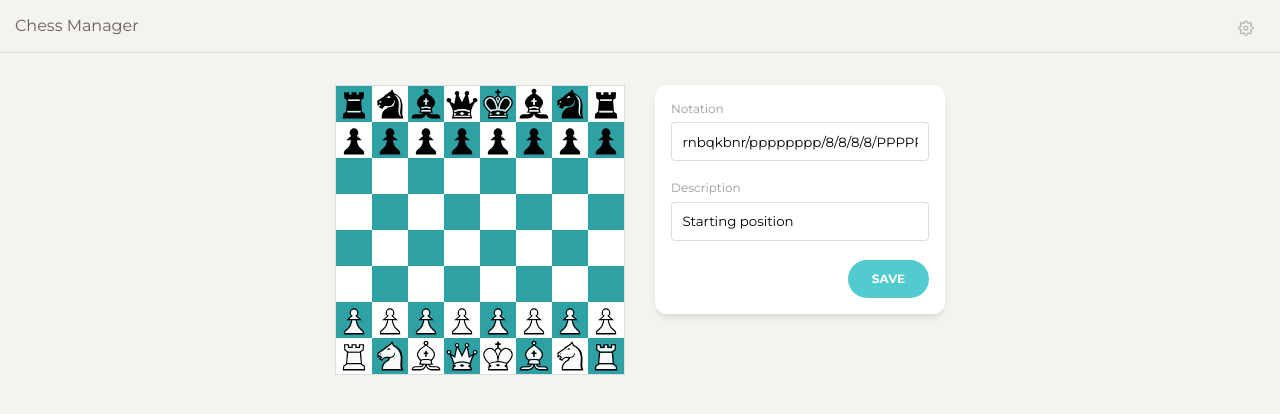
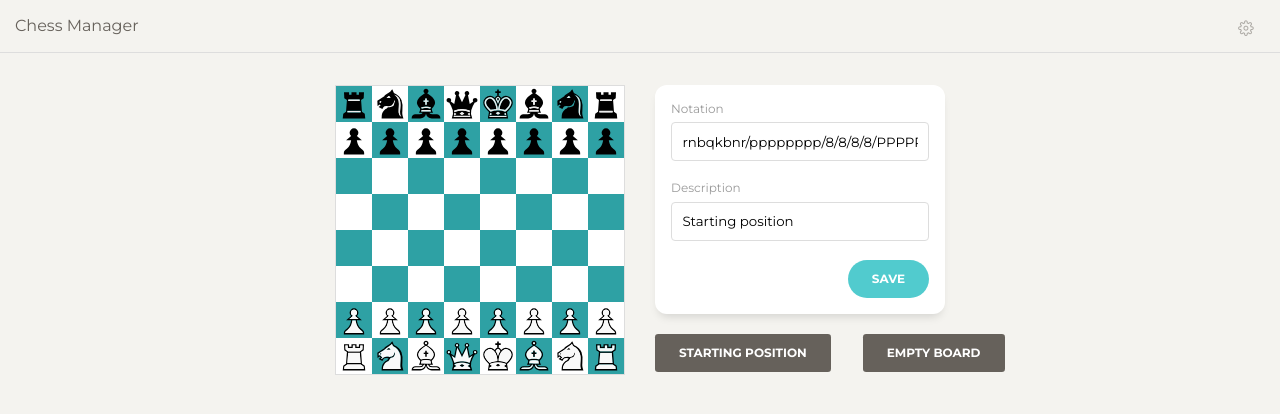
Before and after one commit to bbrakenhoff/chessmanager-angular, an Angular app: page / in a window 1280 px wide. Shown: the top 414 px of the page. Built offline with nearby package versions, Linux system fonts and the light colour scheme.

Commit message:
Start working on reflectin notation on chessboard

```diff
--- a/src/app/fen-position/chessboard/chessboard.component.ts
+++ b/src/app/fen-position/chessboard/chessboard.component.ts
@@ -1,4 +1,4 @@
-import { Component, OnInit, Input } from '@angular/core';
+import { Component, OnInit, Input, DoCheck, KeyValueDiffers, KeyValueDiffer } from '@angular/core';
 import { FenPosition } from 'src/models/fen-position.model';
 import { Chessboard } from 'src/models/chessboard.model';
 
@@ -7,16 +7,28 @@ import { Chessboard } from 'src/models/chessboard.model';
   templateUrl: './chessboard.component.html',
   styleUrls: ['./chessboard.component.scss']
 })
-export class ChessboardComponent implements OnInit {
+export class ChessboardComponent implements OnInit, DoCheck {
 
   @Input()
   fenPosition: FenPosition;
 
+  private _fenPositionDiffer: KeyValueDiffer<string, any>;
+
   readonly chessboard: Chessboard = new Chessboard();
 
-  constructor() { }
+  constructor(private _keyValueDiffers: KeyValueDiffers) {
+  }
 
   ngOnInit() {
+    this._fenPositionDiffer = this._keyValueDiffers.find(this.fenPosition).create();
     this.chessboard.reflectFenPosition(this.fenPosition);
   }
+
+  ngDoCheck() {
+    const changes = this._fenPositionDiffer.diff(this.fenPosition);
+    if (changes) {
+      console.log(`%cBijoya: chessboard.component -> fenPositionDiffer`, 'color: deeppink;');
+      this.chessboard.reflectFenPosition(this.fenPosition);
+    }
+  }
 }
--- a/src/app/fen-position/fen-position.component.html
+++ b/src/app/fen-position/fen-position.component.html
@@ -7,14 +7,28 @@
       <form class="_form">
         <fieldset class="_formfieldset">
           <label class="_formlabel">Notation</label>
-          <input class="_forminput" type="text" placeholder="Notation" [value]="fenPosition.notation" />
+          <input
+            class="_forminput"
+            type="text"
+            placeholder="Notation"
+            [value]="fenPosition.notation"
+          />
         </fieldset>
         <fieldset class="_formfieldset">
           <label class="_formlabel">Description</label>
-          <input class="_forminput" type="text" placeholder="Description" [value]="fenPosition.description" />
+          <input
+            class="_forminput"
+            type="text"
+            placeholder="Description"
+            [value]="fenPosition.description"
+          />
         </fieldset>
         <button type="submit" class="_formsubmit">Save</button>
       </form>
+      <div class="_wrapperbuttons">
+        <button class="_standardnotationbutton" (click)="applyStartingPosition()">Starting position</button>
+        <button class="_standardnotationbutton" (click)="applyEmptyBoard()">Empty board</button>
+      </div>
     </div>
   </div>
 </div>
--- a/src/app/fen-position/fen-position.component.scss
+++ b/src/app/fen-position/fen-position.component.scss
@@ -73,4 +73,25 @@
 
     align-self: flex-end;
   }
+
+  & ._wrapperbuttons {
+    display: flex;
+    margin: 0 -1rem;
+  }
+
+  & ._standardnotationbutton {
+    @include app-button();
+
+    flex-basis: 100%;
+    margin: 0 1rem;
+
+    background-color: #66615b;
+    border-radius: 0.2rem;
+
+    &:active,
+    &:hover,
+    &:focus {
+      background-color: #403d39;
+    }
+  }
 }
--- a/src/app/fen-position/fen-position.component.ts
+++ b/src/app/fen-position/fen-position.component.ts
@@ -1,4 +1,4 @@
-import { Component, OnInit } from '@angular/core';
+import { Component, OnInit, OnChanges, SimpleChanges } from '@angular/core';
 import { FenPosition } from 'src/models/fen-position.model';
 import { MockData } from 'src/models/mock-data';
 
@@ -13,11 +13,20 @@ export class FenPositionComponent implements OnInit {
 
 
   constructor() {
-    this.fenPosition.description ='Starting position';
-    this.fenPosition.notation  = MockData.fenNotations.startingPosition;
+    this.fenPosition.description = 'Starting position';
+    this.fenPosition.notation = MockData.fenNotations.startingPosition;
   }
 
   ngOnInit() {
   }
 
+  applyStartingPosition() {
+    this.fenPosition.notation = 'rnbqkbnr/pppppppp/8/8/8/8/PPPPPPPP/RNBQKBNR';
+    this.fenPosition.description = 'Starting position';
+  }
+
+  applyEmptyBoard() {
+    this.fenPosition.notation = '8/8/8/8/8/8/8/8';
+    this.fenPosition.description = 'Empty board';
+  }
 }
--- a/src/app/shared-components/chess-piece-icon.directive.ts
+++ b/src/app/shared-components/chess-piece-icon.directive.ts
@@ -46,11 +46,6 @@ export class ChessPieceIconDirective implements OnInit {
   }
 
   private _fenCharToChessPieceIconName(): string {
-    console.log(
-      `%cBijoya: chess-piece-icon.directive -> _fenCharToChessPieceIconName`,
-      'color: deeppink;',
-      this.fenChar
-    );
     return (
       (this.fenChar === this.fenChar.toUpperCase() ? 'w' : 'b') +
       this.fenChar.toLowerCase()
```
Also changed, not shown: 2 other files (tests, documents, lock files or other folders).
